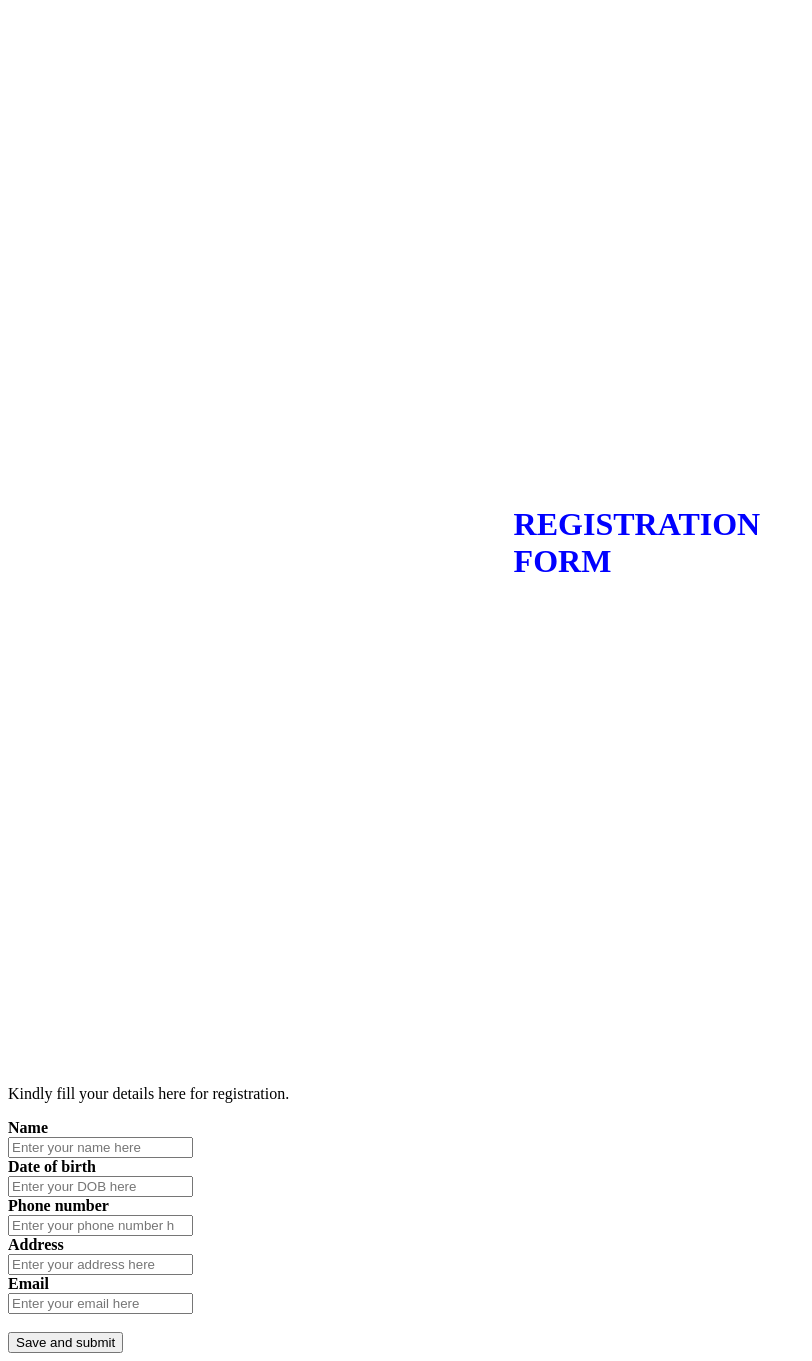
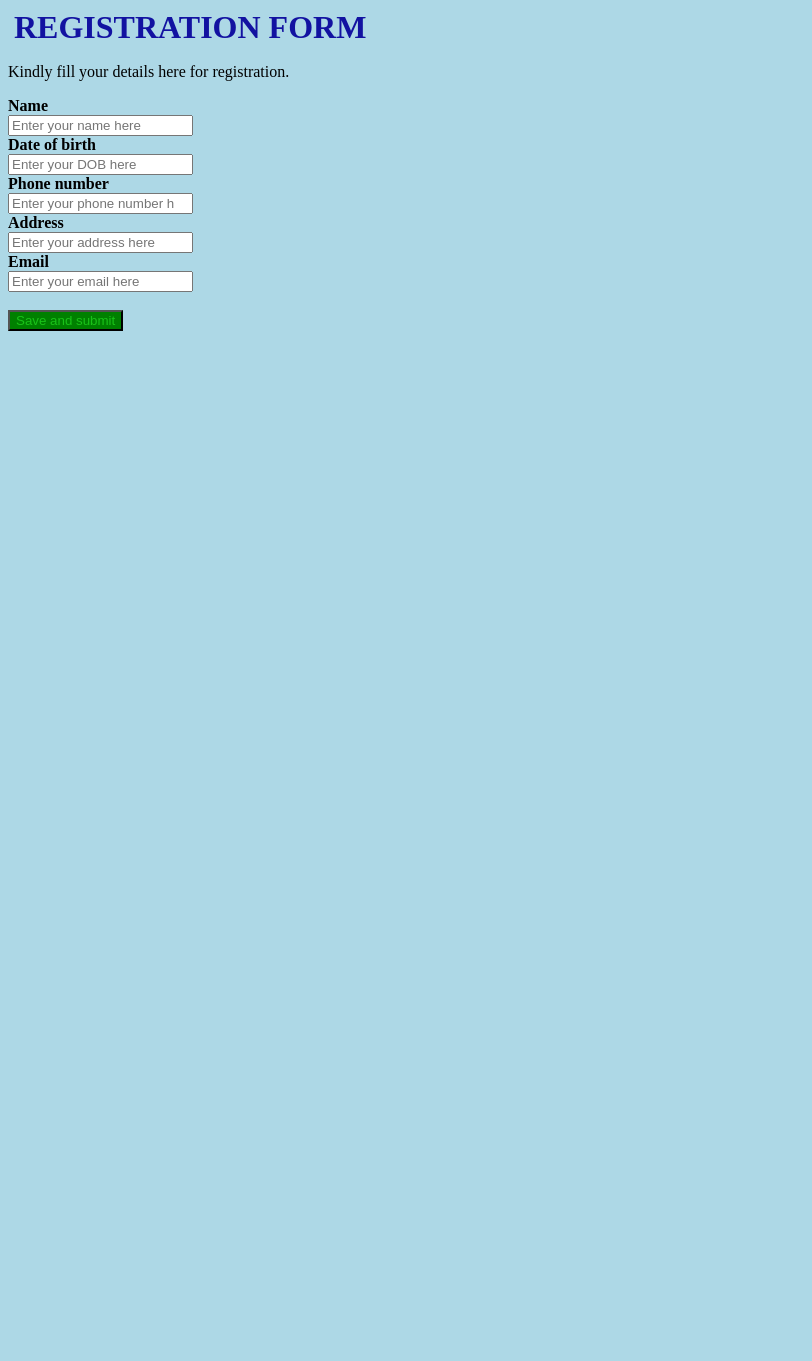
Before and after one commit to ilaxmisingh/Registration-form-Bharat-Internship-, a PHP site: page / in a window 1280 px wide. Shown: the whole page, without its empty margins (0-812 px from the left). After the commit the page ends 331 px from the top, so only its background shows below. Run offline with PHP 8.4, Linux system fonts and the light colour scheme.

Commit message:
Update style.css

```diff
--- a/style.css
+++ b/style.css
@@ -1,12 +1,18 @@
 h1{
-    margin: 20%;
-    padding:20%;
-    color:blue;
+    margin: 5px;
+    padding:1px;
+    color:rgb(18, 18, 161);
+    display:flex;
+    align-items: center;
 }
 h2{
-    margin:10%;
+    margin:5px;
     padding:10px;
 }
-ol {
-color:blue;
+button{
+    color: rgb(25, 194, 25);
+    background-color: green;
 }
+body{
+    background-color: lightblue;
+}
```
